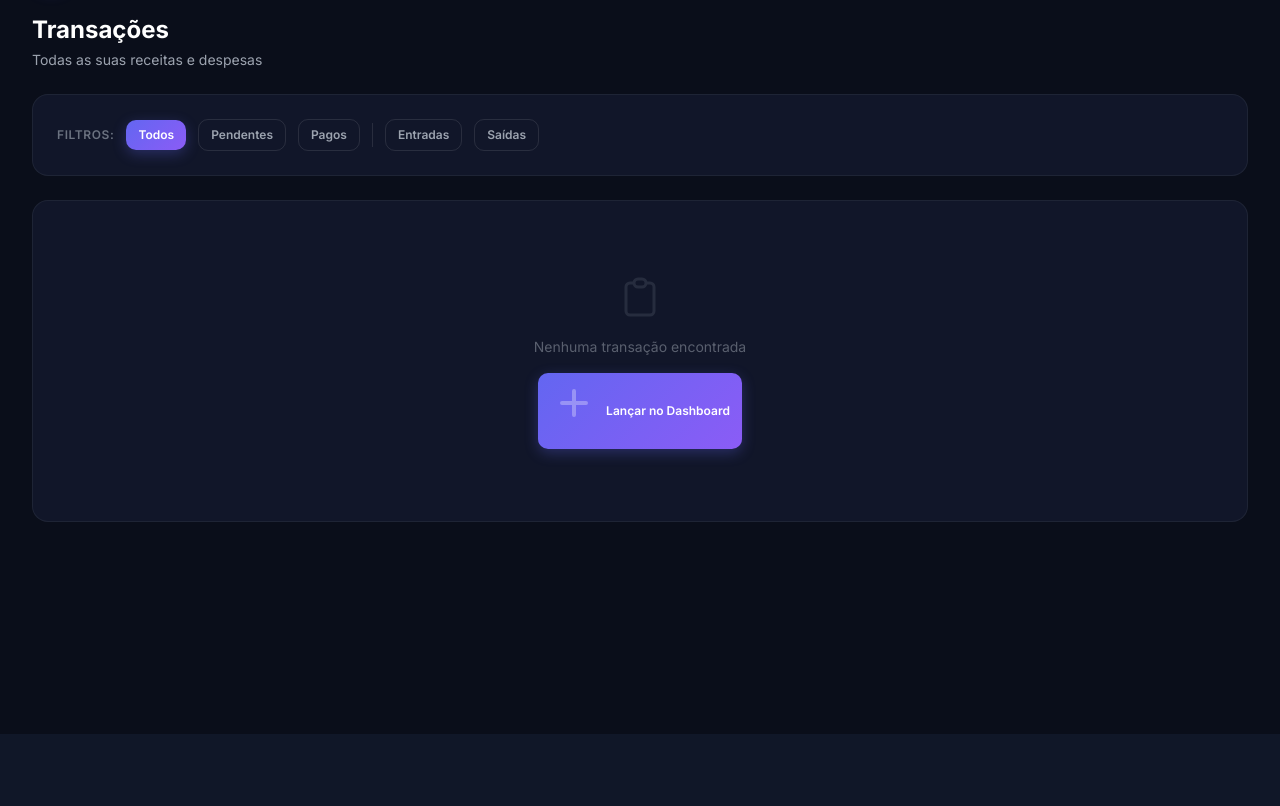
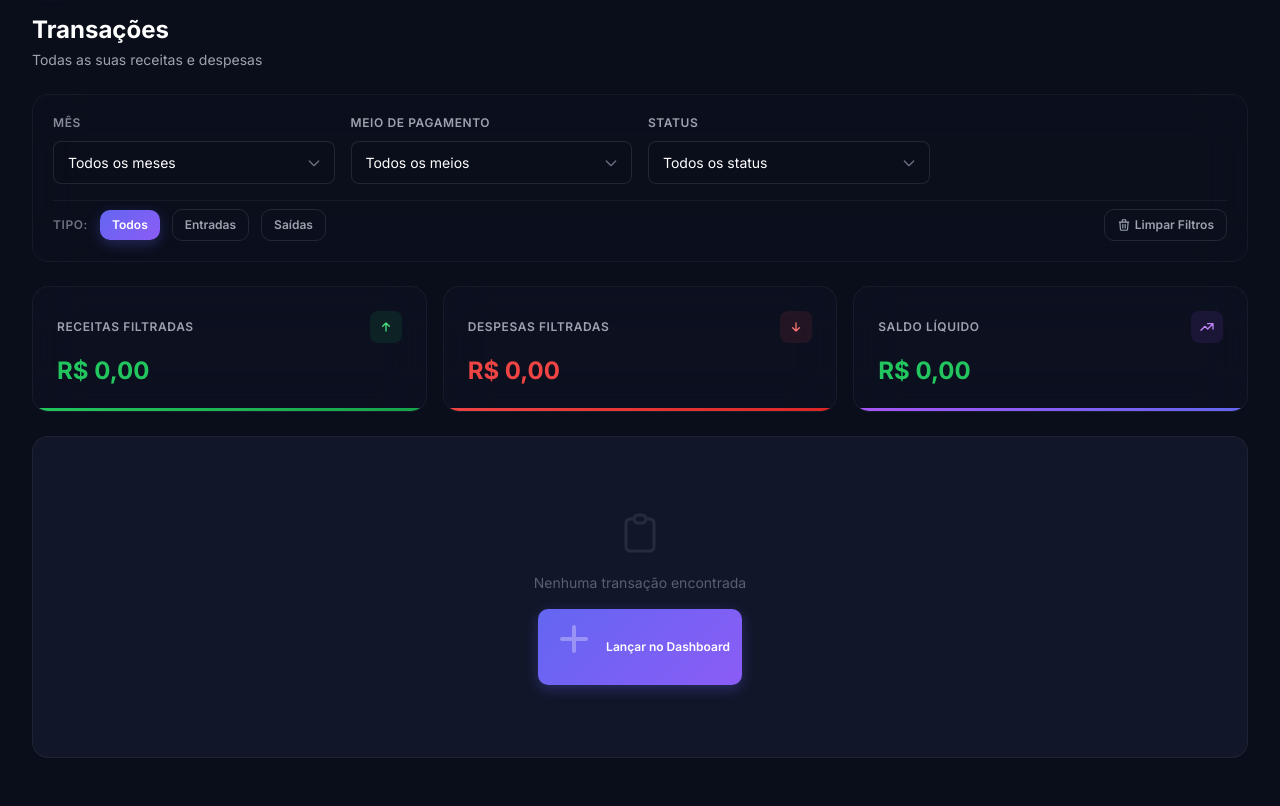
Before and after one commit to BrunoRodri/financas-ia, a Django app: page /transactions/ in a window 1280 px wide. Shown: the part 66-872 px from the top of the page. Before the commit the page ends 800 px from the top, so only its background shows below. Run offline with Django 5.2, Linux system fonts and the light colour scheme; data that the repository does not hold is empty; some libraries are stand-ins or nearby versions.

Commit message:
feat: adicionar tipo de pagamento dinâmico e filtros avançados nas transações com HTMX

```diff
--- a/core/views.py
+++ b/core/views.py
@@ -62,22 +62,82 @@ def transaction_list(request):
     status = request.GET.get('status')
     txn_type = request.GET.get('type')
     tag = request.GET.get('tag')
+    month_filter = request.GET.get('month')  # Formato: YYYY-MM
+    payment_method = request.GET.get('payment_method')
+    card_id = request.GET.get('card')
 
+    # Aplicar filtros
     if status:
         transactions = transactions.filter(status=status)
     if txn_type:
         transactions = transactions.filter(type=txn_type)
     if tag:
         transactions = transactions.filter(tags__id=tag)
+    if month_filter:
+        try:
+            year, month = map(int, month_filter.split('-'))
+            transactions = transactions.filter(due_date__year=year, due_date__month=month)
+        except ValueError:
+            pass
+    if payment_method:
+        if payment_method == 'other':
+            transactions = transactions.filter(credit_card__isnull=True)
+        elif payment_method == 'card':
+            transactions = transactions.filter(credit_card__isnull=False)
+    if card_id:
+        transactions = transactions.filter(credit_card_id=card_id)
 
-    from core.models import Tag
+    # Calcular somatórios
+    total_income = sum(t.amount for t in transactions if t.is_income)
+    total_expense = sum(t.amount for t in transactions if t.is_expense)
+    net_balance = total_income - total_expense
+
+    # Opções para popular os dropdowns de filtro na página inteira e HTMX partial
+    from core.models import CreditCard, Tag
+    cards = CreditCard.objects.all()
+
+    # Mapear os meses/anos existentes nas transações
+    from django.db.models.functions import ExtractMonth, ExtractYear
+    months_query = Transaction.objects.annotate(
+        year=ExtractYear('due_date'),
+        month=ExtractMonth('due_date')
+    ).values('year', 'month').distinct().order_by('-year', '-month')
+
+    months_available = []
+    MONTH_NAMES = {
+        1: 'Janeiro', 2: 'Fevereiro', 3: 'Março', 4: 'Abril',
+        5: 'Maio', 6: 'Junho', 7: 'Julho', 8: 'Agosto',
+        9: 'Setembro', 10: 'Outubro', 11: 'Novembro', 12: 'Dezembro'
+    }
+    for item in months_query:
+        y = item['year']
+        m = item['month']
+        if y and m:
+            months_available.append({
+                'value': f"{y}-{m:02d}",
+                'label': f"{MONTH_NAMES[m]} {y}"
+            })
+
     context = {
         'transactions': transactions,
         'tags': Tag.objects.all(),
+        'cards': cards,
+        'months_available': months_available,
         'current_status': status,
         'current_type': txn_type,
         'current_tag': tag,
+        'current_month': month_filter,
+        'current_payment_method': payment_method,
+        'current_card': card_id,
+        'total_income': total_income,
+        'total_expense': total_expense,
+        'net_balance': net_balance,
     }
+
+    # Retorna o fragmento HTML se for uma requisição HTMX
+    if request.headers.get('HX-Request'):
+        return render(request, 'partials/transactions_full_content.html', context)
+
     return render(request, 'transactions/list.html', context)
 
 
--- a/templates/dashboard.html
+++ b/templates/dashboard.html
@@ -111,7 +111,9 @@
                     </thead>
                     <tbody>
                         {% for month in projection.monthly_summary %}
-                        <tr class="animate-fade-in-up" style="--delay: {{ forloop.counter0 }}00ms; animation-delay: var(--delay);">
+                        <tr class="animate-fade-in-up hover:bg-white/5 cursor-pointer transition-colors"
+                            onclick="window.location.href='{% url 'transaction_list' %}?month={{ month.month }}'"
+                            style="--delay: {{ forloop.counter0 }}00ms; animation-delay: var(--delay);">
                             <td class="font-medium text-white">{{ month.month_label }}</td>
                             <td class="text-right text-income">{{ month.income|brl }}</td>
                             <td class="text-right text-expense">{{ month.expense|brl }}</td>
--- /dev/null
+++ b/templates/partials/transactions_full_content.html
@@ -0,0 +1,201 @@
+{% load currency_filters %}
+<div id="transactions-page-container" class="space-y-6 animate-fade-in">
+    <!-- Header -->
+    <div class="flex flex-col sm:flex-row items-start sm:items-center justify-between gap-4">
+        <div>
+            <h1 class="text-2xl font-bold text-white">Transações</h1>
+            <p class="text-sm text-gray-400 mt-1">Todas as suas receitas e despesas</p>
+        </div>
+    </div>
+
+    <!-- Filters Panel -->
+    <div class="card bg-dark-800/20 backdrop-blur-xl border border-white/5 p-4 sm:p-5">
+        <form hx-get="{% url 'transaction_list' %}"
+              hx-target="#transactions-page-container"
+              hx-swap="outerHTML"
+              hx-trigger="change from:select"
+              hx-push-url="true"
+              id="filter-form"
+              class="space-y-4">
+
+            <div class="grid grid-cols-1 sm:grid-cols-2 lg:grid-cols-4 gap-4">
+                <!-- Mês -->
+                <div>
+                    <label class="form-label text-xs uppercase tracking-wider text-gray-400 font-semibold animate-pulse" for="filter_month" style="animation-duration: 3s;">Mês</label>
+                    <select name="month" id="filter_month" class="form-select mt-1 w-full bg-dark-900/60 border-white/10 rounded-lg text-white">
+                        <option value="">Todos os meses</option>
+                        {% for m in months_available %}
+                            <option value="{{ m.value }}" {% if m.value == current_month %}selected{% endif %}>{{ m.label }}</option>
+                        {% endfor %}
+                    </select>
+                </div>
+
+                <!-- Meio de Pagamento -->
+                <div>
+                    <label class="form-label text-xs uppercase tracking-wider text-gray-400 font-semibold" for="filter_payment_method">Meio de Pagamento</label>
+                    <select name="payment_method" id="filter_payment_method" class="form-select mt-1 w-full bg-dark-900/60 border-white/10 rounded-lg text-white">
+                        <option value="">Todos os meios</option>
+                        <option value="other" {% if current_payment_method == 'other' %}selected{% endif %}>Dinheiro / Pix / Débito</option>
+                        <option value="card" {% if current_payment_method == 'card' %}selected{% endif %}>Cartão de Crédito</option>
+                    </select>
+                </div>
+
+                <!-- Cartão -->
+                <div id="filter_card_container" class="hidden">
+                    <label class="form-label text-xs uppercase tracking-wider text-gray-400 font-semibold" for="filter_card">Cartão de Crédito</label>
+                    <select name="card" id="filter_card" class="form-select mt-1 w-full bg-dark-900/60 border-white/10 rounded-lg text-white">
+                        <option value="">Todos os cartões</option>
+                        {% for c in cards %}
+                            <option value="{{ c.id }}" {% if current_card == c.id|stringformat:"d" %}selected{% endif %}>{{ c.name }}</option>
+                        {% endfor %}
+                    </select>
+                </div>
+
+                <!-- Status -->
+                <div>
+                    <label class="form-label text-xs uppercase tracking-wider text-gray-400 font-semibold" for="filter_status">Status</label>
+                    <select name="status" id="filter_status" class="form-select mt-1 w-full bg-dark-900/60 border-white/10 rounded-lg text-white">
+                        <option value="">Todos os status</option>
+                        <option value="PENDING" {% if current_status == 'PENDING' %}selected{% endif %}>Pendente</option>
+                        <option value="PAID" {% if current_status == 'PAID' %}selected{% endif %}>Pago</option>
+                    </select>
+                </div>
+            </div>
+
+            <!-- Botões / Linha de Tipo e Tags -->
+            <div class="flex flex-wrap items-center justify-between gap-4 pt-2 border-t border-white/5">
+                <div class="flex flex-wrap items-center gap-3">
+                    <input type="hidden" name="type" id="filter_type_input" value="{{ current_type|default:'' }}">
+                    <input type="hidden" name="tag" id="filter_tag_input" value="{{ current_tag|default:'' }}">
+
+                    <!-- Botões de Tipo -->
+                    <span class="text-xs font-semibold uppercase tracking-wider text-gray-500">Tipo:</span>
+                    <button type="button" class="btn btn-sm {% if not current_type %}btn-primary{% else %}btn-ghost{% endif %}" onclick="setFilterType('')">Todos</button>
+                    <button type="button" class="btn btn-sm {% if current_type == 'INCOME' %}btn-success{% else %}btn-ghost{% endif %}" onclick="setFilterType('INCOME')">Entradas</button>
+                    <button type="button" class="btn btn-sm {% if current_type == 'EXPENSE' %}btn-danger{% else %}btn-ghost{% endif %}" onclick="setFilterType('EXPENSE')">Saídas</button>
+
+                    <!-- Botões de Tags -->
+                    {% if tags %}
+                        <div class="w-px h-6 bg-white/10"></div>
+                        <span class="text-xs font-semibold uppercase tracking-wider text-gray-500">Tags:</span>
+                        <button type="button" class="btn btn-sm {% if not current_tag %}btn-primary{% else %}btn-ghost{% endif %}" onclick="setFilterTag('')">Todas</button>
+                        {% for tag in tags %}
+                            <button type="button" class="btn btn-sm {% if current_tag == tag.id|stringformat:'d' %}btn-primary{% else %}btn-ghost{% endif %}"
+                                    {% if current_tag == tag.id|stringformat:'d' %}style="--color: {{ tag.color }}; background: color-mix(in srgb, var(--color) 30%, transparent); color: var(--color);"{% endif %}
+                                    onclick="setFilterTag('{{ tag.id }}')">
+                                {{ tag.name }}
+                            </button>
+                        {% endfor %}
+                    {% endif %}
+                </div>
+
+                <!-- Botão de Limpar -->
+                <div>
+                    <a href="{% url 'transaction_list' %}"
+                       hx-get="{% url 'transaction_list' %}"
+                       hx-target="#transactions-page-container"
+                       hx-swap="outerHTML"
+                       hx-push-url="true"
+                       class="btn btn-sm btn-ghost text-gray-400 hover:text-white flex items-center gap-1">
+                        <svg class="w-3.5 h-3.5" fill="none" stroke="currentColor" viewBox="0 0 24 24"><path stroke-linecap="round" stroke-linejoin="round" stroke-width="2" d="M19 7l-.867 12.142A2 2 0 0116.138 21H7.862a2 2 0 01-1.995-1.858L5 7m5 4v6m4-6v6m1-10V4a1 1 0 00-1-1h-4a1 1 0 00-1 1v3M4 7h16"/></svg>
+                        Limpar Filtros
+                    </a>
+                </div>
+            </div>
+        </form>
+    </div>
+
+    <!-- Stat Cards Row -->
+    <div class="grid grid-cols-1 sm:grid-cols-3 gap-4">
+        <!-- Receitas -->
+        <div class="stat-card bg-dark-800/40 backdrop-blur-xl border border-white/5" style="--stat-color: linear-gradient(90deg, #22c55e, #16a34a);">
+            <div class="flex items-center justify-between mb-3">
+                <span class="text-xs font-semibold uppercase tracking-wider text-gray-400">Receitas Filtradas</span>
+                <div class="w-8 h-8 rounded-lg bg-green-500/10 flex items-center justify-center">
+                    <svg class="w-4 h-4 text-green-400" fill="none" stroke="currentColor" viewBox="0 0 24 24"><path stroke-linecap="round" stroke-linejoin="round" stroke-width="2" d="M7 11l5-5m0 0l5 5m-5-5v12"/></svg>
+                </div>
+            </div>
+            <p class="text-2xl font-bold text-income">{{ total_income|brl }}</p>
+        </div>
+
+        <!-- Despesas -->
+        <div class="stat-card bg-dark-800/40 backdrop-blur-xl border border-white/5" style="--stat-color: linear-gradient(90deg, #ef4444, #dc2626);">
+            <div class="flex items-center justify-between mb-3">
+                <span class="text-xs font-semibold uppercase tracking-wider text-gray-400">Despesas Filtradas</span>
+                <div class="w-8 h-8 rounded-lg bg-red-500/10 flex items-center justify-center">
+                    <svg class="w-4 h-4 text-red-400" fill="none" stroke="currentColor" viewBox="0 0 24 24"><path stroke-linecap="round" stroke-linejoin="round" stroke-width="2" d="M17 13l-5 5m0 0l-5-5m5 5V6"/></svg>
+                </div>
+            </div>
+            <p class="text-2xl font-bold text-expense">{{ total_expense|brl }}</p>
+        </div>
+
+        <!-- Saldo Líquido -->
+        <div class="stat-card bg-dark-800/40 backdrop-blur-xl border border-white/5" style="--stat-color: linear-gradient(90deg, #a855f7, #6366f1);">
+            <div class="flex items-center justify-between mb-3">
+                <span class="text-xs font-semibold uppercase tracking-wider text-gray-400">Saldo Líquido</span>
+                <div class="w-8 h-8 rounded-lg bg-purple-500/10 flex items-center justify-center">
+                    <svg class="w-4 h-4 text-purple-400" fill="none" stroke="currentColor" viewBox="0 0 24 24"><path stroke-linecap="round" stroke-linejoin="round" stroke-width="2" d="M13 7h8m0 0v8m0-8l-8 8-4-4-6 6"/></svg>
+                </div>
+            </div>
+            <p class="text-2xl font-bold {% if net_balance >= 0 %}text-income{% else %}text-expense{% endif %}">
+                {{ net_balance|brl }}
+            </p>
+        </div>
+    </div>
+
+    <!-- Transaction List Card -->
+    <div class="card">
+        <div class="space-y-1" id="full-transaction-list">
+            {% for txn in transactions %}
+                {% include 'partials/transaction_row.html' %}
+            {% empty %}
+                <div class="empty-state">
+                    <svg fill="none" stroke="currentColor" viewBox="0 0 24 24"><path stroke-linecap="round" stroke-linejoin="round" stroke-width="1.5" d="M9 5H7a2 2 0 00-2 2v12a2 2 0 002 2h10a2 2 0 002-2V7a2 2 0 00-2-2h-2M9 5a2 2 0 002 2h2a2 2 0 002-2M9 5a2 2 0 012-2h2a2 2 0 012 2"/></svg>
+                    <p class="text-sm">Nenhuma transação encontrada</p>
+                    <a href="{% url 'dashboard' %}" class="btn btn-primary btn-sm mt-4">
+                        <svg class="w-4 h-4" fill="none" stroke="currentColor" viewBox="0 0 24 24"><path stroke-linecap="round" stroke-linejoin="round" stroke-width="2" d="M12 6v6m0 0v6m0-6h6m-6 0H6"/></svg>
+                        Lançar no Dashboard
+                    </a>
+                </div>
+            {% endfor %}
+        </div>
+    </div>
+
+    <script>
+        (function() {
+            function updateFilterCardVisibility() {
+                const methodField = document.getElementById('filter_payment_method');
+                const cardContainer = document.getElementById('filter_card_container');
+                if (methodField && cardContainer) {
+                    if (methodField.value === 'card') {
+                        cardContainer.classList.remove('hidden');
+                    } else {
+                        cardContainer.classList.add('hidden');
+                        const cardSelect = document.getElementById('filter_card');
+                        if (cardSelect) cardSelect.value = '';
+                    }
+                }
+            }
+
+            // Run visibility check initially
+            updateFilterCardVisibility();
+
+            // Set global functions for buttons
+            window.setFilterType = function(val) {
+                const input = document.getElementById('filter_type_input');
+                if (input) {
+                    input.value = val;
+                    htmx.trigger('#filter-form', 'submit');
+                }
+            };
+
+            window.setFilterTag = function(val) {
+                const input = document.getElementById('filter_tag_input');
+                if (input) {
+                    input.value = val;
+                    htmx.trigger('#filter-form', 'submit');
+                }
+            };
+        })();
+    </script>
+</div>
--- a/templates/transactions/list.html
+++ b/templates/transactions/list.html
@@ -4,68 +4,7 @@
 {% block title %}Transações{% endblock %}
 
 {% block content %}
-<div class="space-y-6">
-    <div class="flex flex-col sm:flex-row items-start sm:items-center justify-between gap-4">
-        <div>
-            <h1 class="text-2xl font-bold text-white">Transações</h1>
-            <p class="text-sm text-gray-400 mt-1">Todas as suas receitas e despesas</p>
-        </div>
-    </div>
-
-    <!-- Filters -->
-    <div class="card">
-        <div class="flex flex-wrap items-center gap-3">
-            <span class="text-xs font-semibold uppercase tracking-wider text-gray-500">Filtros:</span>
-            <a href="{% url 'transaction_list' %}"
-               class="btn btn-sm {% if not current_status and not current_type and not current_tag %}btn-primary{% else %}btn-ghost{% endif %}">
-                Todos
-            </a>
-            <a href="?status=PENDING"
-               class="btn btn-sm {% if current_status == 'PENDING' %}btn-primary{% else %}btn-ghost{% endif %}">
-                Pendentes
-            </a>
-            <a href="?status=PAID"
-               class="btn btn-sm {% if current_status == 'PAID' %}btn-primary{% else %}btn-ghost{% endif %}">
-                Pagos
-            </a>
-            <div class="w-px h-6 bg-white/10"></div>
-            <a href="?type=INCOME"
-               class="btn btn-sm {% if current_type == 'INCOME' %}btn-success{% else %}btn-ghost{% endif %}">
-                Entradas
-            </a>
-            <a href="?type=EXPENSE"
-               class="btn btn-sm {% if current_type == 'EXPENSE' %}btn-danger{% else %}btn-ghost{% endif %}">
-                Saídas
-            </a>
-            {% if tags %}
-            <div class="w-px h-6 bg-white/10"></div>
-            {% for tag in tags %}
-            <a href="?tag={{ tag.id }}"
-               class="btn btn-sm {% if current_tag == tag.id|stringformat:'d' %}btn-primary{% else %}btn-ghost{% endif %}"
-               {% if current_tag == tag.id|stringformat:'d' %}style="--color: {{ tag.color }}; background: color-mix(in srgb, var(--color) 30%, transparent); color: var(--color);"{% endif %}>
-                {{ tag.name }}
-            </a>
-            {% endfor %}
-            {% endif %}
-        </div>
-    </div>
-
-    <!-- Transaction List -->
-    <div class="card">
-        <div class="space-y-1" id="full-transaction-list">
-            {% for txn in transactions %}
-                {% include 'partials/transaction_row.html' %}
-            {% empty %}
-                <div class="empty-state">
-                    <svg fill="none" stroke="currentColor" viewBox="0 0 24 24"><path stroke-linecap="round" stroke-linejoin="round" stroke-width="1.5" d="M9 5H7a2 2 0 00-2 2v12a2 2 0 002 2h10a2 2 0 002-2V7a2 2 0 00-2-2h-2M9 5a2 2 0 002 2h2a2 2 0 002-2M9 5a2 2 0 012-2h2a2 2 0 012 2"/></svg>
-                    <p class="text-sm">Nenhuma transação encontrada</p>
-                    <a href="{% url 'dashboard' %}" class="btn btn-primary btn-sm mt-4">
-                        <svg class="w-4 h-4" fill="none" stroke="currentColor" viewBox="0 0 24 24"><path stroke-linecap="round" stroke-linejoin="round" stroke-width="2" d="M12 6v6m0 0v6m0-6h6m-6 0H6"/></svg>
-                        Lançar no Dashboard
-                    </a>
-                </div>
-            {% endfor %}
-        </div>
-    </div>
+<div id="transactions-page-container" class="space-y-6">
+    {% include 'partials/transactions_full_content.html' %}
 </div>
 {% endblock %}
```
Also changed, not shown: core/forms.py (+32 -0 lines), templates/partials/transaction_form.html (+62 -1 lines).
